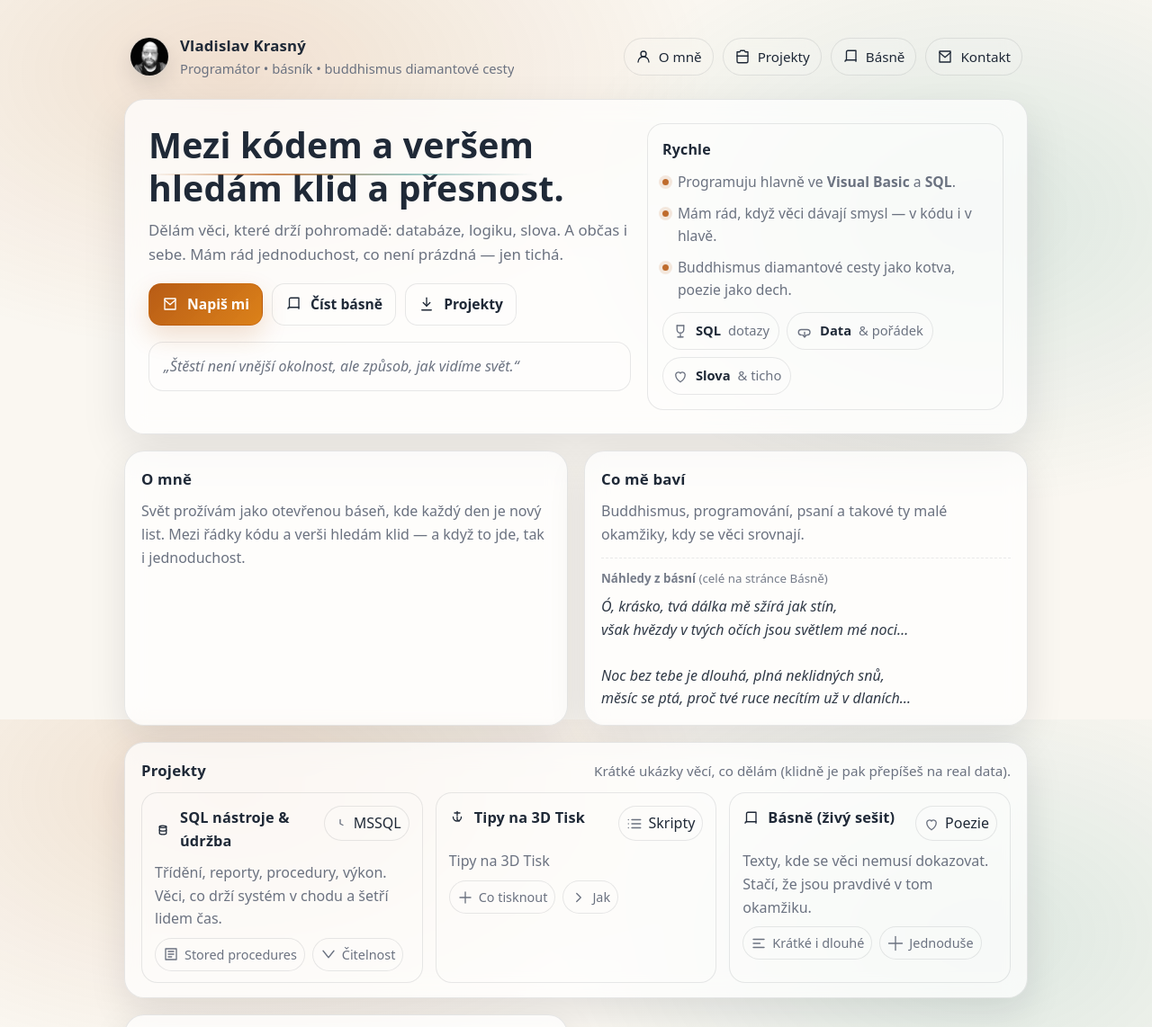
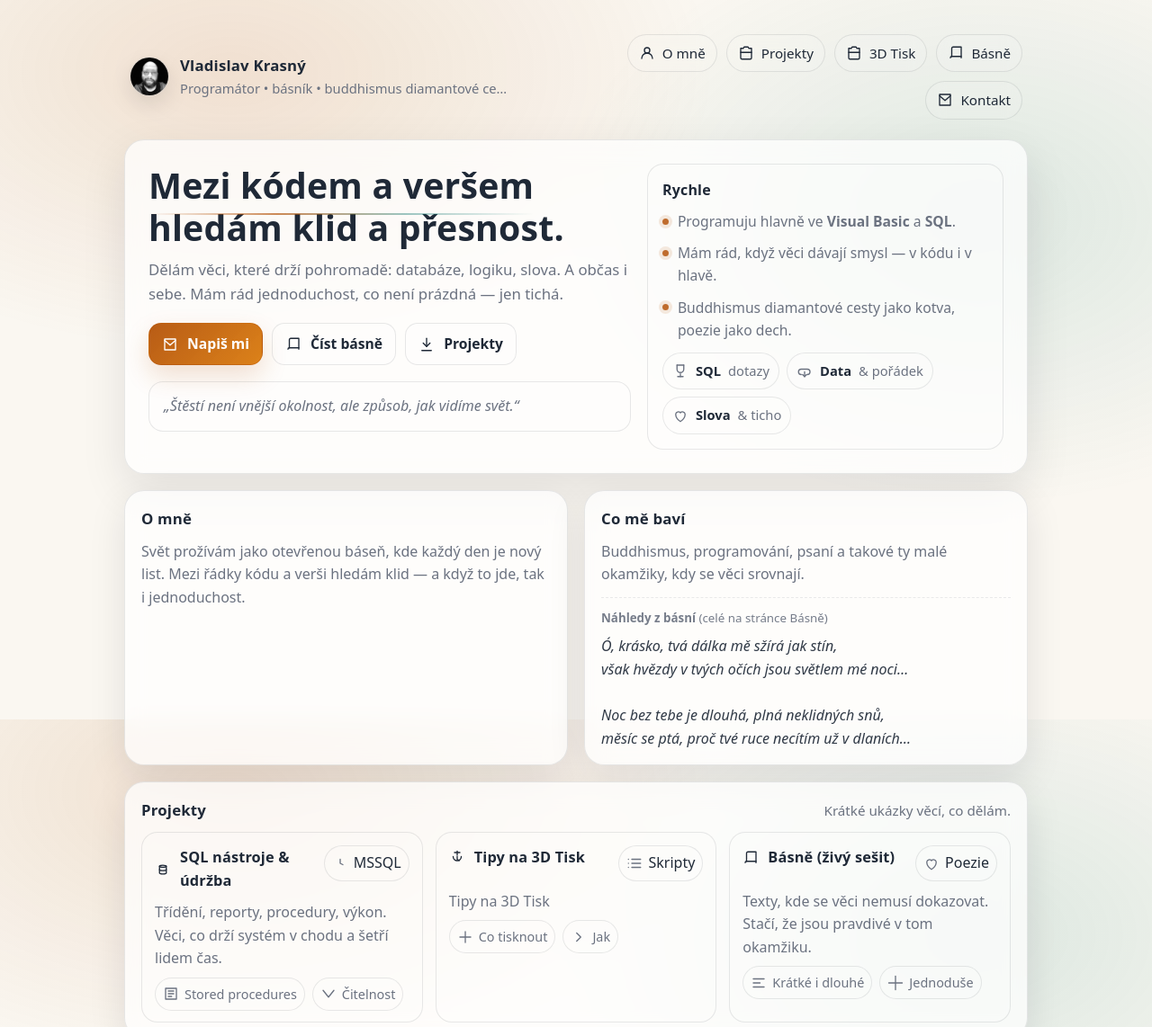
Before and after one commit to vlkrasny/vlkrasnycz, a plain HTML site: page index.html in a window 1280 px wide. Shown: the top 1142 px of the page at 90% size. Drawn offline with Linux system fonts and the light colour scheme.

Commit message:
Add files via upload

```diff
--- a/index.html
+++ b/index.html
@@ -282,6 +282,12 @@
           </span>
           Projekty
         </a>
+        <a class="pill" href="3dprint.html.html">
+          <span class="ico">
+            <svg viewBox="0 0 24 24"><path d="M9 3h6l1 2h4v6H4V5h4l1-2Z"/><path d="M4 11v8a2 2 0 0 0 2 2h12a2 2 0 0 0 2-2v-8"/></svg>
+          </span>
+          3D Tisk
+        </a>
         <a class="pill" href="basne.html">
           <span class="ico">
             <svg viewBox="0 0 24 24"><path d="M4 19a2 2 0 0 1 2-2h14"/><path d="M6 17V5a2 2 0 0 1 2-2h12v16"/></svg>
@@ -394,7 +400,7 @@
     <section id="projekty" class="card projects" aria-label="Projekty">
       <div class="projects-head">
         <h2 style="margin:0">Projekty</h2>
-        <div class="hint">Krátké ukázky věcí, co dělám (klidně je pak přepíšeš na real data).</div>
+        <div class="hint">Krátké ukázky věcí, co dělám.</div>
       </div>
 
       <div class="proj-grid">
```
